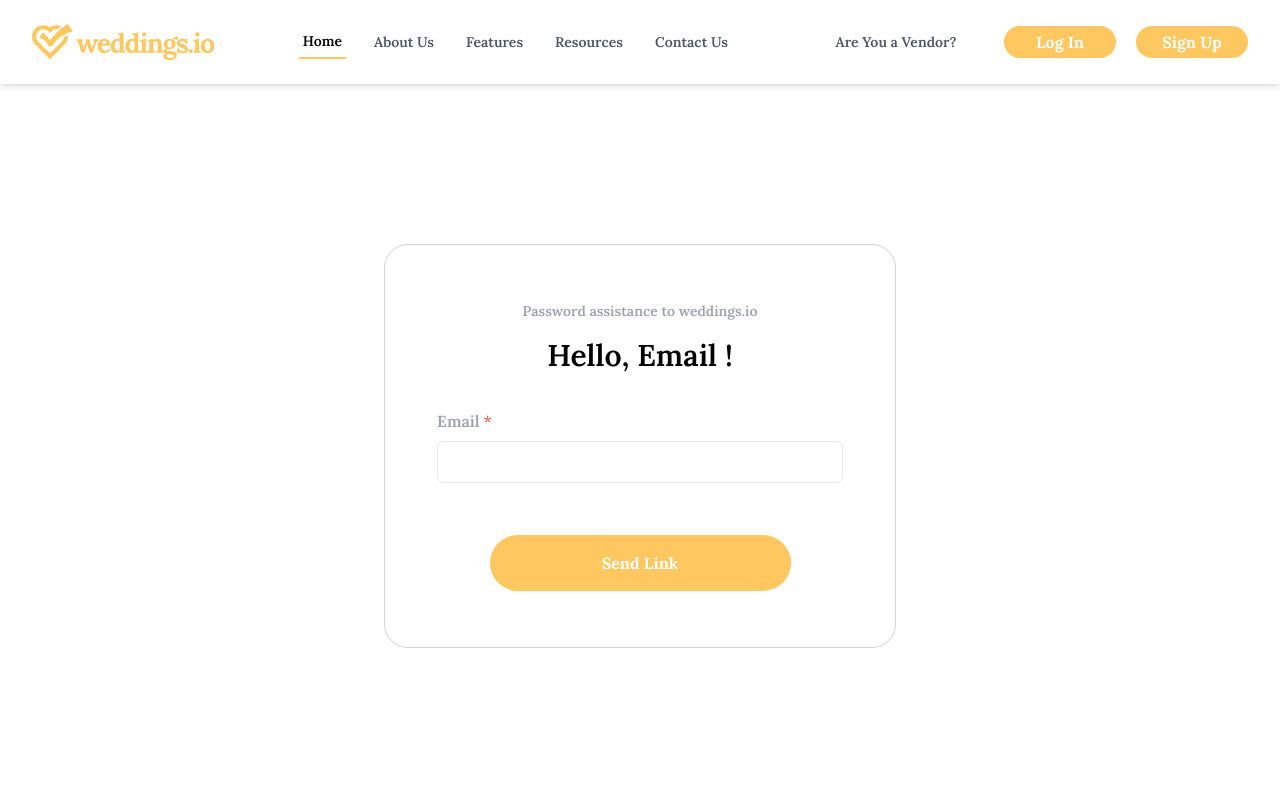
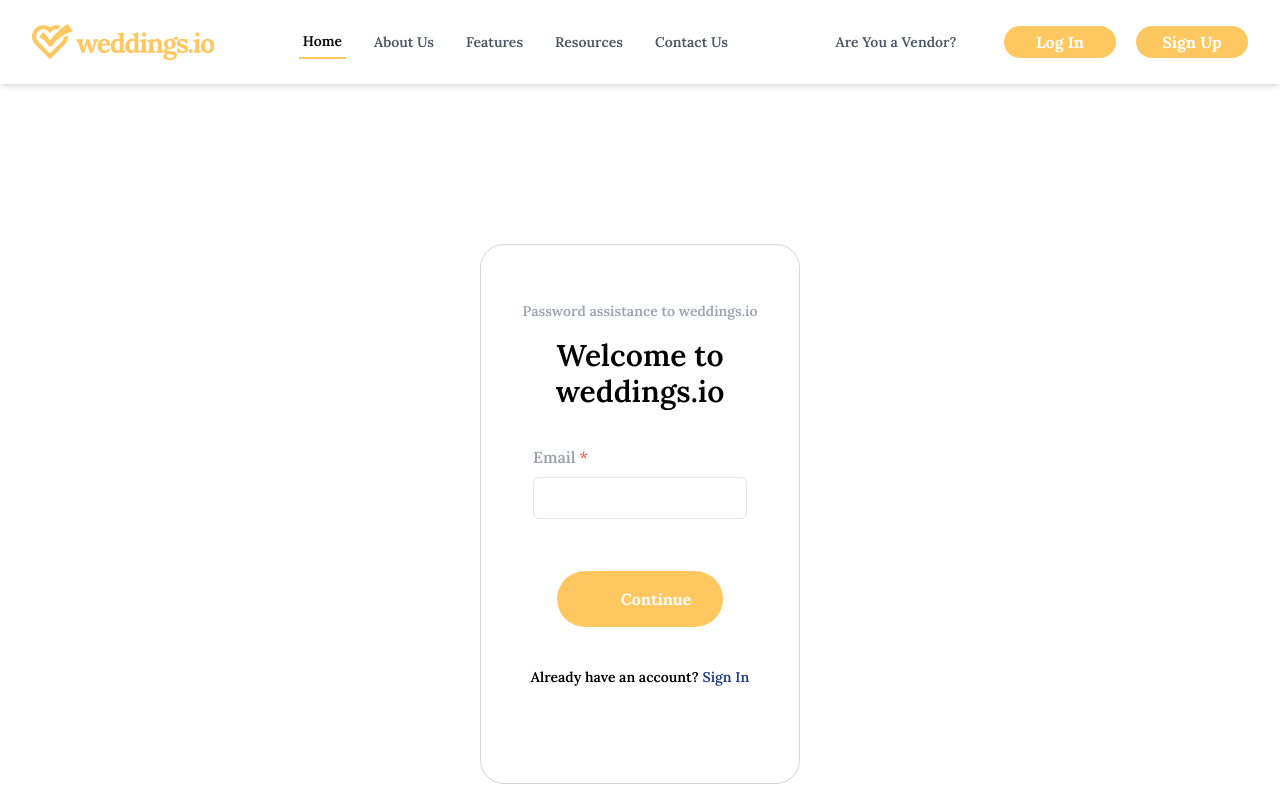
Before and after one commit to Parth-Patadiya/WeddingsIO, a React (Create React App) app: page /email in a window 1280 px wide. Shown: the top 800 px of the page. Built offline with nearby package versions, Linux system fonts and the light colour scheme.

Commit message:
Updated XL

```diff
--- a/src/components/Email.js
+++ b/src/components/Email.js
@@ -3,7 +3,7 @@
 
 const Email = () => {
   const navigate = useNavigate();
-    const ScrollToTop = () =>  {
+  const ScrollToTop = () => {
     const { pathname } = useLocation();
 
     useEffect(() => {
@@ -16,12 +16,12 @@
 
   return (
     <div className="w-full flex justify-center">
-      <div className="w-[85%] lg:w-[40%] rounded-3xl border-gray-300 border-[1px] flex flex-col justify-center md:my-40 my-16 py-14 md:px-10 px-5">
+      <div className="w-[85%] lg:w-[40%] xl:w-[25%] rounded-3xl border-gray-300 border-[1px] flex flex-col justify-center md:my-40 my-16 py-14 md:px-10 px-5">
         <p className="text-sm font-semibold text-gray-400 pb-4">
           Password assistance to weddings.io
         </p>
         <p className="md:text-3xl text-2xl  font-semibold ">
-          Hello, Email !
+          Welcome to weddings.io
         </p>
         <form className="flex justify-center">
           <div className="w-full pt-6">
@@ -46,11 +46,19 @@
                 className="bg-light text-white font-bold md:py-4 py-3 md:px-16 px-5 w-[70%] rounded-full hover:bg-yellow-500"
                 onClick={() => navigate("/forgotPassword")}
               >
-            Send Link
+                Continue
               </button>
             </div>
           </div>
         </form>
+        <div className='w-full flex py-10 justify-center'>
+          <p className='font-semibold text-start md:text-center flex md:text-md text-sm'>
+            Already have an account?
+          </p>
+          <a className='font-semibold flex ml-1 text-blue-900 justify-start md:text-md text-sm' href='/signIn'>
+            Sign In
+          </a>
+        </div>
       </div>
     </div>
   );
--- a/src/components/ForgotePassword.js
+++ b/src/components/ForgotePassword.js
@@ -30,7 +30,7 @@
 
   return (
     <div className="w-full flex justify-center">
-      <div className="w-[85%] lg:w-[40%] rounded-3xl border-gray-300 border-[1px] flex flex-col justify-center md:my-40 my-16 py-14 md:px-10 px-5">
+      <div className="w-[85%] lg:w-[40%] xl:w-[20%] rounded-3xl border-gray-300 border-[1px] flex flex-col justify-center md:my-40 my-16 py-14 md:px-10 px-5">
         <p className="text-sm font-semibold text-gray-400 pb-4">
           Reset Password to weddings.io
         </p>
@@ -133,7 +133,7 @@
         </form>
             <div className="w-full flex justify-center pt-10">
           <button
-            className="bg-light text-white font-bold md:py-4 py-3 md:px-16 px-5 w-[70%] rounded-full hover:bg-yellow-500"
+            className="bg-light text-white font-bold md:py-4 py-3 md:px-12 px-5 w-[70%] rounded-full hover:bg-yellow-500"
             onClick={() => navigate("/signIn")}
           >
             Change password
--- a/src/components/LogoCarousel.js
+++ b/src/components/LogoCarousel.js
@@ -125,21 +125,21 @@
                         </div>
                     </div>
                 ))}
-                {/* {items.map((item) => (
+                {items.map((item) => (
                     <div key={item.id + totalItems} className="min-w-1/3 p-10 flex justify-center items-center">
                         <div className="bg-white h-[52px] rounded-lg flex justify-center items-center">
                             <img className="w-[192px]" src={item.content} />
                         </div>
                     </div>
-                ))} */}
-                {/* {items.map((item) => (
+                ))}
+                 {items.map((item) => (
                     <div key={item.id + totalItems * 2} className="min-w-1/3 p-10 flex justify-center items-center">
                         <div className="bg-white h-[52px] rounded-lg flex justify-center items-center">
                             <img className="w-[192px]" src={item.content}/>
                         </div>
                     </div>
                 ))}
-                {items.map((item) => (
+                {/* {items.map((item) => (
                     <div key={item.id + totalItems * 2} className="min-w-1/3 p-10 flex justify-center items-center">
                         <div className="bg-white h-[52px] rounded-lg flex justify-center items-center">
                             <img className="w-[192px]" src={item.content}/>
--- a/src/components/SignIn.js
+++ b/src/components/SignIn.js
@@ -28,7 +28,7 @@
 
   return (
     <div className="w-full flex justify-center">
-      <div className="w-[85%] lg:w-[40%] rounded-3xl border-gray-300 border-[1px] flex flex-col justify-center md:my-40 my-16 py-14 md:px-10 px-5">
+      <div className="w-[85%] lg:w-[40%] xl:w-[25%] rounded-3xl border-gray-300 border-[1px] flex flex-col justify-center md:my-40 my-16 py-14 md:px-10 px-5">
         <p className="text-sm font-semibold text-gray-400 pb-4">
           Sign in to weddings.io
         </p>
--- a/src/components/SignUp.js
+++ b/src/components/SignUp.js
@@ -36,7 +36,7 @@
 
     return (
         <div className='w-full flex justify-center '>
-            <div className='w-[85%] lg:w-[40%] rounded-3xl border-gray-300 border-[1px] flex flex-col justify-center md:my-40 my-16 py-20 md:px-16 px-5'>
+            <div className='w-[85%] lg:w-[40%] xl:w-[30%] rounded-3xl border-gray-300 border-[1px] flex flex-col justify-center md:my-40 my-16 py-20 md:px-10 px-5'>
                 <p className='text-sm font-semibold text-gray-400 pb-2'>Sign up to weddings.io</p>
                 <p className='md:text-3xl text-2xl font-semibold '>Create your Account</p>
                 <form className="flex justify-center">
@@ -183,7 +183,7 @@
                         </div>
                     </div>
                 </form>
-                <label className='flex justify-start md:px-5 px-2 pb-2'>
+                {/* <label className='flex justify-start md:px-5 px-2 pb-2'>
                     <input
                         type="checkbox"
                         checked={isChecked}
@@ -193,7 +193,7 @@
                     <p className='text-gray-500 md:text-lg text-[0.60rem]'>
                         Remember me
                     </p>
-                </label>
+                </label> */}
                 <label className='flex justify-start md:px-5  px-2'>
                     <input
                         type="checkbox"
@@ -214,10 +214,10 @@
                     </button>
                 </div>
                 <div className='w-full flex pt-10 justify-center'>
-                    <p className='font-semibold text-start md:text-center flex md:text-lg text-xs'>
+                    <p className='font-semibold text-start md:text-center flex md:text-md text-sm'>
                         Already have an account?
                     </p>
-                    <a className='font-semibold flex ml-1 text-blue-900 justify-start md:text-lg text-xs' href='/signIn'>
+                    <a className='font-semibold flex ml-1 text-blue-900 justify-start md:text-md text-sm' href='/signIn'>
                         Sign In
                     </a>
                 </div>
--- a/src/components/VerifyEmail.js
+++ b/src/components/VerifyEmail.js
@@ -28,7 +28,7 @@
 ScrollToTop();
   return (
     <div className="w-full flex justify-center">
-      <div className="w-[85%] lg:w-[40%] rounded-3xl border-gray-300 border-[1px] flex flex-col justify-center md:my-40 my-16 py-10 md:px-10 px-5">
+      <div className="w-[85%] lg:w-[40%] xl:w-[25%] rounded-3xl border-gray-300 border-[1px] flex flex-col justify-center md:my-40 my-16 py-10 md:px-10 px-5">
         <div className="w-full flex">
           <a href="/signUp" className="w-full flex justify-end">
             <img className="w-[7%] h-[75%] mb-2.5" src={Back} alt="" />
```
Lines whose indentation alone changed are shown as unchanged.
